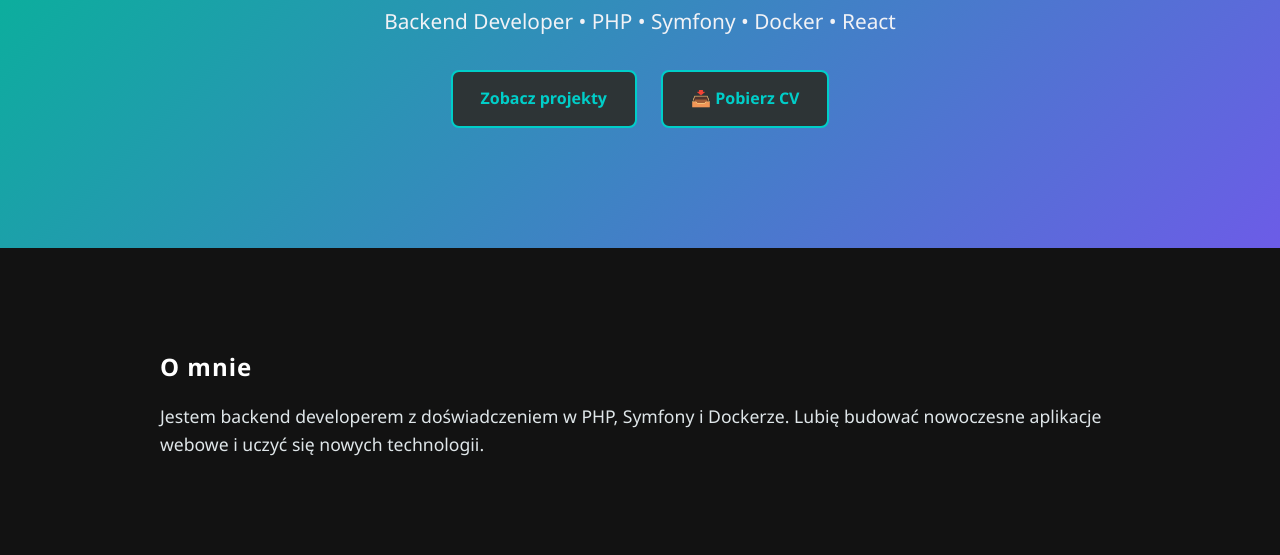
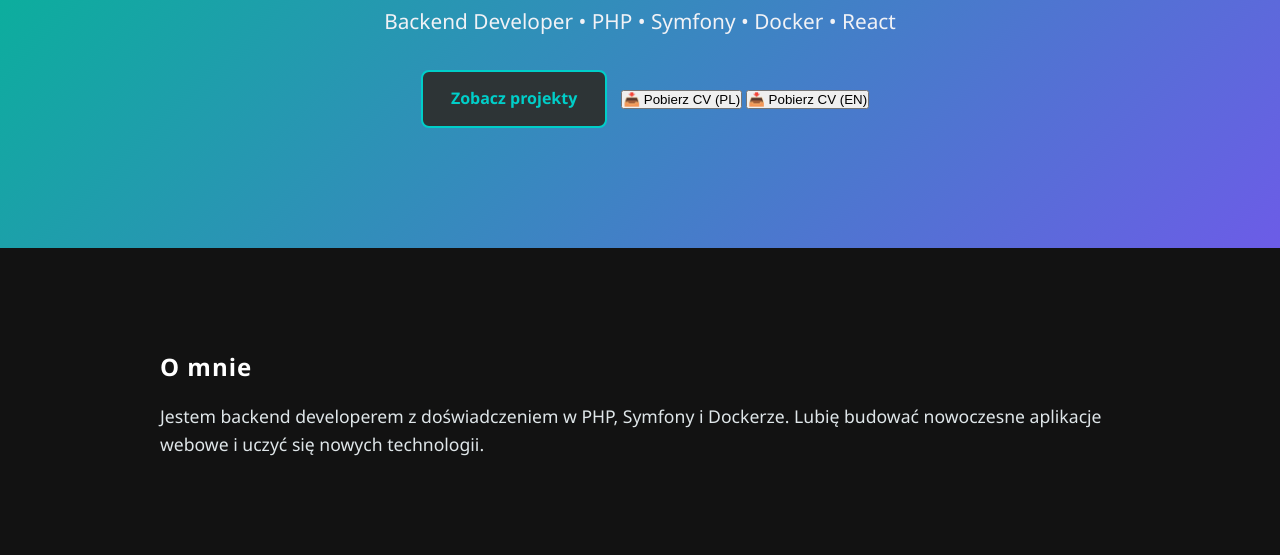
Before and after one commit to Strachuix/portfolio, a website: page index.html in a window 1280 px wide. Shown: the part 195-750 px from the top of the page. Drawn offline with Linux system fonts and the light colour scheme.

Commit message:
dwa języki pobierania CV

```diff
--- a/index.html
+++ b/index.html
@@ -19,9 +19,8 @@
     <p>Backend Developer • PHP • Symfony • Docker • React</p>
     <div class="buttons">
       <a href="#projects">Zobacz projekty</a>
-      <a href="assets/cv/stanislaw-pokropek-cv.pdf"
-         download
-         onclick="notifyDownload()">📥 Pobierz CV</a>
+      <button onclick="downloadCV('pl')">📥 Pobierz CV (PL)</button>
+      <button onclick="downloadCV('en')">📥 Pobierz CV (EN)</button>
     </div>
   </header>
 
@@ -124,5 +123,22 @@
 
   <!-- JS -->
   <script src="scripts/main.js"></script>
+<script>
+function downloadCV(lang) {
+  let file = 'assets/cv/stanislaw-pokropek-cv.pdf';
+  let subject = 'CV Download';
+  if (lang === 'en') {
+    file = 'assets/cv/stanislaw-pokropek-cv-en.pdf';
+    subject = 'CV Download (EN)';
+  }
+  notifyDownload(subject);
+  const link = document.createElement('a');
+  link.href = file;
+  link.download = file.split('/').pop();
+  document.body.appendChild(link);
+  link.click();
+  document.body.removeChild(link);
+}
+</script>
 </body>
 </html>
```
Also changed, not shown: 2 other files.
